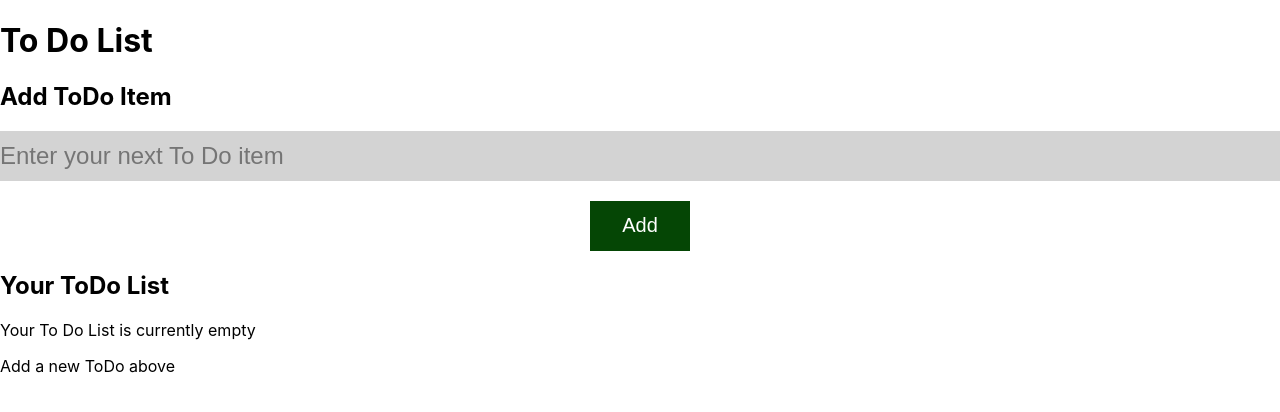
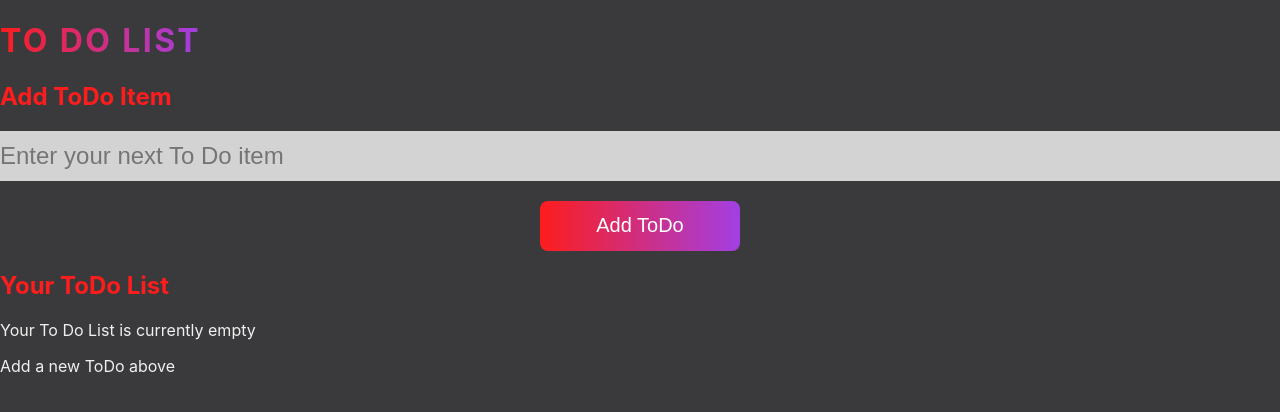
Before and after one commit to Reece-Morgan/todo-list, a React (Create React App) app: page / in a window 1280 px wide. Shown: the top 412 px of the page. Built offline with nearby package versions, Linux system fonts and the light colour scheme.

Commit message:
added some styling

```diff
--- a/src/App.css
+++ b/src/App.css
@@ -1,38 +1,13 @@
-.App {
-  text-align: center;
+* {
+  box-sizing: border-box;
 }
 
-.App-logo {
-  height: 40vmin;
-  pointer-events: none;
+html {
+  background: #3a3a3c;
 }
 
-@media (prefers-reduced-motion: no-preference) {
-  .App-logo {
-    animation: App-logo-spin infinite 20s linear;
-  }
+body {
+  color: #f0f0f0;
+  padding: 0;
+  margin: 0;
 }
-
-.App-header {
-  background-color: #282c34;
-  min-height: 100vh;
-  display: flex;
-  flex-direction: column;
-  align-items: center;
-  justify-content: center;
-  font-size: calc(10px + 2vmin);
-  color: white;
-}
-
-.App-link {
-  color: #61dafb;
-}
-
-@keyframes App-logo-spin {
-  from {
-    transform: rotate(0deg);
-  }
-  to {
-    transform: rotate(360deg);
-  }
-}
--- a/src/components/add-todo.tsx
+++ b/src/components/add-todo.tsx
@@ -28,7 +28,7 @@ function AddTodo() {
           placeholder="Enter your next To Do item"
           {...register("todo")}
         />
-        <Button>Add</Button>
+        <Button>Add ToDo</Button>
       </Form>
     </Wrapper>
   );
@@ -41,7 +41,9 @@ const Wrapper = styled.section`
   margin: 0 auto;
 `;
 
-const Title = styled.h2``;
+const Title = styled.h2`
+  color: #fd1d1d;
+`;
 
 const Form = styled.form`
   width: 100%;
@@ -63,15 +65,15 @@ const Input = styled.input`
 `;
 
 const Button = styled.button`
-  width: 100px;
+  width: 200px;
   height: 50px;
-  border: 2px solid #054605;
-  background-color: #054605;
+  border-radius: 0.5rem;
+  border: 0;
+  background: linear-gradient(90deg, #fd1d1d, #a23fe3);
   color: #fff;
   font-size: 20px;
   cursor: pointer;
   &:hover {
-    background-color: #fff;
-    color: #054605;
+    background: linear-gradient(90deg, #f43232, #b15aeb);
   }
 `;
--- a/src/components/header.tsx
+++ b/src/components/header.tsx
@@ -1,9 +1,23 @@
+import styled from "styled-components";
+
 function Header() {
   return (
     <header>
-      <h1>To Do List</h1>
+      <Title>To Do List</Title>
     </header>
   );
 }
 
 export default Header;
+
+const Title = styled.h1`
+  font-size: 2rem;
+  font-weight: bold;
+  letter-spacing: 0.15rem;
+  text-transform: uppercase;
+  width: fit-content;
+  background: linear-gradient(90deg, #fd1d1d, #a23fe3);
+  background-clip: text;
+  -webkit-background-clip: text;
+  -webkit-text-fill-color: transparent;
+`;
--- a/src/components/todo-list.tsx
+++ b/src/components/todo-list.tsx
@@ -48,7 +48,9 @@ const NoToDos = styled.section``;
 
 const ToDos = styled.section``;
 
-const Title = styled.h2``;
+const Title = styled.h2`
+  color: #fd1d1d;
+`;
 
 const List = styled.ul``;
 
@@ -68,4 +70,11 @@ const Button = styled.button`
   height: 20px;
   margin: 0 20px;
   min-width: 140px;
+  cursor: pointer;border: 0;
+  background: linear-gradient(90deg, #fd1d1d, #a23fe3);
+  color: #fff;
+  cursor: pointer;
+  &:hover {
+    background: linear-gradient(90deg, #f43232, #b15aeb);
+  }
 `;
```
Also changed, not shown: src/App.tsx (+4 -3 lines).
